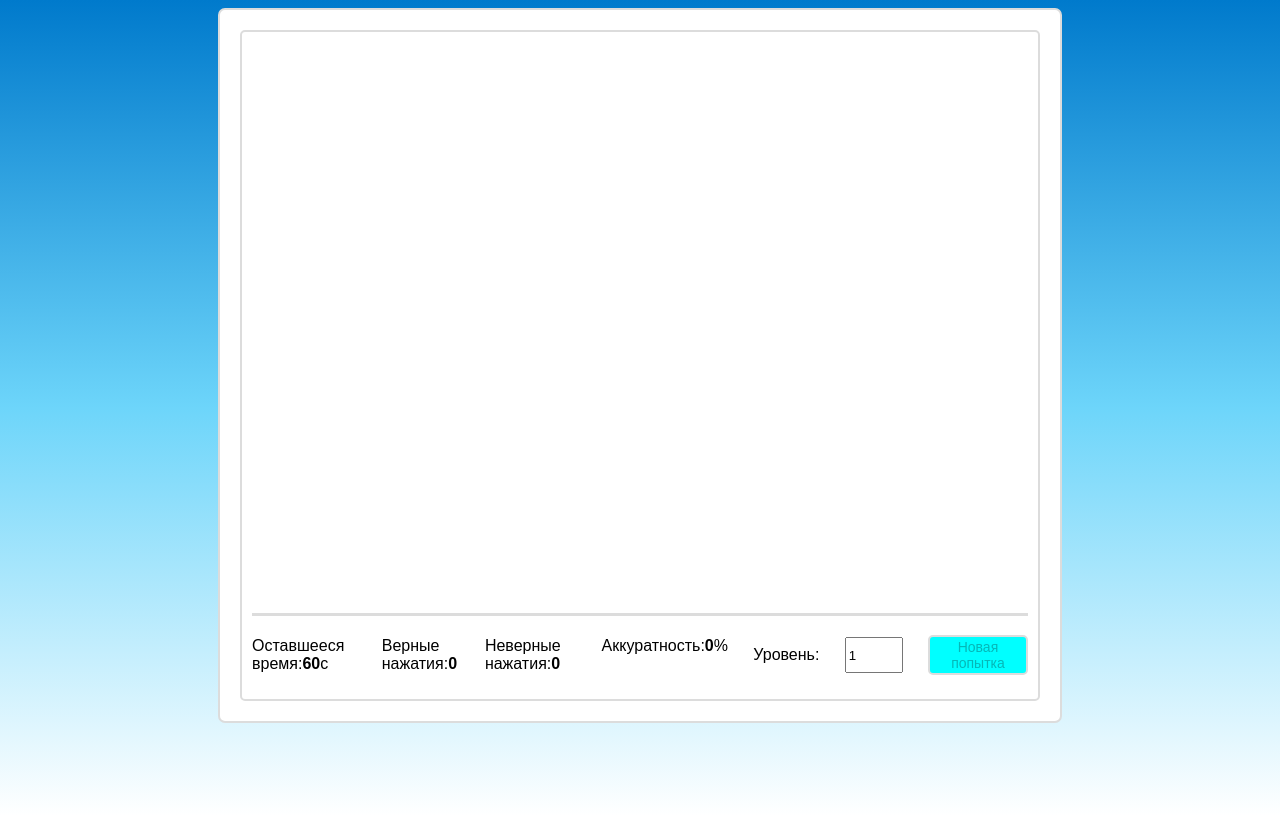
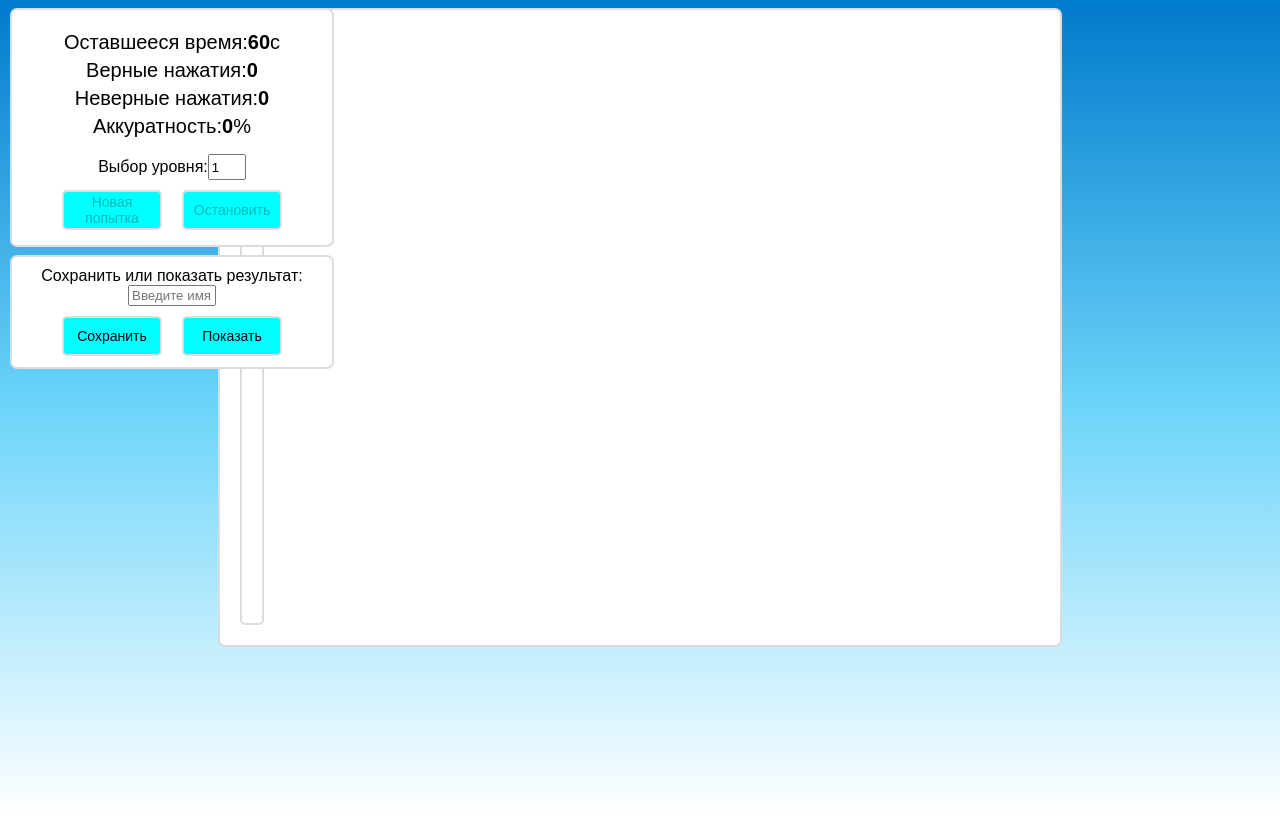
Before and after one commit to dendy01/printSpeed, a website built with webpack: page public/index.html in a window 1280 px wide. Built offline with nearby package versions, Linux system fonts and the light colour scheme; no server answers.

Commit message:
update code

```diff
--- a/bin/displayTyping.js
+++ b/bin/displayTyping.js
@@ -6,7 +6,9 @@ class DisplayTyping {
     this.errorCharacters = body.querySelector('.error b');
     this.precisionClicks = body.querySelector('.precision b');
     this.levelTestPrint = body.querySelector('.level');
-    this.btn = body.querySelector('.btn');
+    this.btnStart = body.querySelector('.btnStart');
+    this.btnStop = body.querySelector('.btnStop');
+    this.inputNameUser = body.querySelector('.inputNameUser');
     this.reset();
   }
 
@@ -44,7 +46,11 @@ class DisplayTyping {
   }
 
   setNeatClicks() {
-    this.precisionClicks.innerText = ((this.correctClick * 100) / (this.correctClick + this.incorrectClick)).toFixed(2);
+    if (this.correctClick === 0 && this.correctClick === 0) {
+      this.precisionClicks.innerText = 0;
+    } else {
+      this.precisionClicks.innerText = ((this.correctClick * 100) / (this.correctClick + this.incorrectClick)).toFixed(2);
+    }
   }
 
   reset() {
@@ -56,6 +62,7 @@ class DisplayTyping {
     this.correctCharacters.innerText = 0;
     this.errorCharacters.innerText = 0;
     this.precisionClicks.innerText = 0;
+    this.inputNameUser.value = '';
   }
 
   get LevelTestPrint() {
--- a/bin/initTest.js
+++ b/bin/initTest.js
@@ -1,7 +1,7 @@
 import { PrintTextBuilder } from "../bin/printTextBuilder";
 import { LoremApi } from "../bin/loremApi";
 import { DisplayTyping } from './displayTyping.js';
-import { run ,timer } from '../bin/runTest.js';
+import { run ,timer } from './runTest.js';
 import { renderHTML } from "../src/utils.js";
 
 renderHTML();
@@ -15,9 +15,11 @@ async function initTest() {
 
   const loremApi = new LoremApi(5, displayTyping.LevelTestPrint);
 
-  displayTyping.btn.disabled = true;
+  displayTyping.btnStart.disabled = true;
+  displayTyping.btnStop.disabled = true;
   const lorem = await loremApi.text();
-  displayTyping.btn.disabled = false;
+  displayTyping.btnStart.disabled = false;
+  displayTyping.btnStop.disabled = false;
   displayTyping.levelTestPrint.blur();
 
   const printTextBuilder = new PrintTextBuilder(lorem, printText);
--- a/bin/loremApi.js
+++ b/bin/loremApi.js
@@ -2,7 +2,6 @@ import { random } from "../src/utils";
 
 export class LoremApi {
   constructor(paras = 3, level) {
-    console.log(level);
     this.paras = paras;
     this.type = 'all-meat';
     this.startWithLorem = 1;
--- a/bin/runTest.js
+++ b/bin/runTest.js
@@ -6,7 +6,7 @@ let timer;
 export const run = () => {
   const time = document.body.querySelector('.time>span b');
 
-  displayTyping.btn.addEventListener('mousedown', e => e.preventDefault());
+  displayTyping.btnStart.addEventListener('mousedown', e => e.preventDefault());
   document.removeEventListener('keydown', run);
   document.addEventListener('keydown', keyDown);
 
--- a/src/index.js
+++ b/src/index.js
@@ -1,8 +1,42 @@
 import '../style/style.scss';
-import { initTest } from '../bin/initTest.js';
+import { displayTyping, initTest } from '../bin/initTest.js';
+import { run ,timer } from '../bin/runTest.js';
+import { keyDown } from '../bin/checkKeyDown.js';
 
-const btn = document.body.querySelector('.btn');
+const btnStart = document.body.querySelector('.btnStart');
+const btnStop = document.body.querySelector('.btnStop');
+const btnSaveResult = document.body.querySelector('.btnSaveResult');
+const btnShowResult = document.body.querySelector('.btnShowResult');
+const inputNameUser = document.body.querySelector('.inputNameUser');
 
 await initTest();
 
-btn.addEventListener('click', initTest);
+btnStart.addEventListener('click', initTest);
+
+btnStop.addEventListener('click', () => {
+  clearInterval(timer);
+  document.removeEventListener('keydown', run);
+  document.removeEventListener('keydown', keyDown);
+  displayTyping.setNeatClicks();
+});
+
+btnSaveResult.addEventListener('click', () => {
+  const nameUser = document.body.querySelector('.inputNameUser').value;
+
+  localStorage.setItem(nameUser, displayTyping.precisionClicks.innerText);
+  displayTyping.inputNameUser.value = '';
+});
+
+btnShowResult.addEventListener('click', () => {
+  const nameUser = document.body.querySelector('.inputNameUser').value;
+
+  alert(`Name: ${nameUser}  Accuracy: ${localStorage.getItem(nameUser)}%`);
+  displayTyping.inputNameUser.value = '';
+});
+
+inputNameUser.addEventListener('click', () => {
+  clearInterval(timer);
+  document.removeEventListener('keydown', run);
+  document.removeEventListener('keydown', keyDown);
+  displayTyping.setNeatClicks();
+});
--- a/src/utils.js
+++ b/src/utils.js
@@ -26,10 +26,6 @@ const list = {
 const builderHTML = (list, key, parent) => {
   let elem = '';
 
-  console.log(list);
-  console.log(key);
-  console.log(parent);
-
   list[key].map((item) => {
     if (parent[key].tagName === 'UL') {
       elem = document.createElement('li');
@@ -54,18 +50,37 @@ const renderHTML = () => {
   divWrapper.className = 'wrapper';
   root.append(divWrapper);
 
-  const divContainer = document.createElement('div');
-  divContainer.className = 'container';
-  divWrapper.append(divContainer);
-
-  const divContent = document.createElement('div');
-  divContent.className = 'content';
-  divContent.append(paragraph);
-  divContainer.append(divContent);
-
   const divInfo = document.createElement('div');
   divInfo.className = 'info';
-  divContainer.append(divInfo);
+  divWrapper.append(divInfo);
+
+  const divShowResult = document.createElement('div');
+  divShowResult.className = 'showResult';
+  divWrapper.append(divShowResult);
+
+  const divShowResultForm = document.createElement('form');
+  divShowResult.append(divShowResultForm);
+
+  const labelName = document.createElement('lebal');
+  labelName.for = 'inpLevel';
+  labelName.innerText = 'Сохранить или показать результат:';
+  divShowResultForm.append(labelName);
+
+  const inputNameUser = document.createElement('input');
+  inputNameUser.className = 'inputNameUser';
+  inputNameUser.type = 'text';
+  inputNameUser.placeholder = 'Введите имя';
+  divShowResultForm.append(inputNameUser);
+
+  const btnSaveResult = document.createElement('button');
+  btnSaveResult.className = 'btnSaveResult';
+  btnSaveResult.innerText = 'Сохранить';
+  divShowResult.append(btnSaveResult);
+
+  const btnShowResult = document.createElement('button');
+  btnShowResult.className = 'btnShowResult';
+  btnShowResult.innerText = 'Показать';
+  divShowResult.append(btnShowResult);
 
   const ulInfoText = document.createElement('ul');
   ulInfoText.className = 'info-text';
@@ -75,18 +90,17 @@ const renderHTML = () => {
     info: ulInfoText
   };
 
-  console.log(parents);
-
   Object.keys(parents).forEach((key) => {
-    console.log(key);
-
     builderHTML(list, key, parents);
   });
 
+  const divForm = document.createElement('form');
+  divInfo.append(divForm);
+
   const labelLevel = document.createElement('lebal');
   labelLevel.for = 'inpLevel';
-  labelLevel.innerText = 'Уровень:';
-  divInfo.append(labelLevel);
+  labelLevel.innerText = 'Выбор уровня:';
+  divForm.append(labelLevel);
 
   const inputLevel = document.createElement('input');
   inputLevel.className = 'level';
@@ -95,12 +109,30 @@ const renderHTML = () => {
   inputLevel.max = 3;
   inputLevel.min = 1;
   inputLevel.value = 1;
-  divInfo.append(inputLevel);
+  divForm.append(inputLevel);
 
-  const btn = document.createElement('button');
-  btn.className = 'btn';
-  btn.innerText = 'Новая попытка';
-  divInfo.append(btn);
+  const divBtnContainer = document.createElement('div');
+  divBtnContainer.className = 'btnContainer';
+  divInfo.append(divBtnContainer);
+
+  const btnStart = document.createElement('button');
+  btnStart.className = 'btnStart';
+  btnStart.innerText = 'Новая попытка';
+  divBtnContainer.append(btnStart);
+
+  const btnStop = document.createElement('button');
+  btnStop.className = 'btnStop';
+  btnStop.innerText = 'Остановить';
+  divBtnContainer.append(btnStop);
+
+  const divContainer = document.createElement('div');
+  divContainer.className = 'container';
+  divWrapper.append(divContainer);
+
+  const divContent = document.createElement('div');
+  divContent.className = 'content';
+  divContent.append(paragraph);
+  divContainer.append(divContent);
 };
 
 export { random, renderHTML };
--- a/style/style.scss
+++ b/style/style.scss
@@ -11,6 +11,8 @@ body {
 }
 
 .wrapper {
+  display: flex;
+  justify-content: space-between;
   width: 800px;
   padding: 20px;
   border: 2px solid var(--bg-grey);
@@ -35,34 +37,72 @@ body {
   }
 }
 
+.info, .showResult {
+  position: absolute;
+  left: 10px;
+  top: 8px;
+  width: 300px;
+  border: 2px solid var(--bg-grey);
+  border-radius: 7px;
+  padding-top: 5px;
+  background: white;
+  padding: 10px;
+  text-align: center;
+}
+
 .info {
-  border-top: 3px solid var(--bg-grey);
-  display: flex;
-  justify-content: space-between;
-  align-items: center;
+  top: 8px;
+  height: 220px;
   padding-top: 5px;
 
-  .btn {
-    width: 100px;
-    height: 40px;
-    font-size: 14px;
-    border-radius: 5px;
-    background-color: var(--bg-aqua);
-    border: 2px solid var(--bg-grey);
+  .btnContainer {
+    margin-top: 5px;
+    display: flex;
+    justify-content: center;
+  }
+
+  .btnStop {
+    margin-left: 20px;
   }
 
   .level {
-    width: 50px;
-    height: 30px;
+    width: 30px;
+    height: 20px;
   }
 
   .info-text {
     padding: 0;
-    width: calc(100% - 300px);
-    display: flex;
-    justify-content: space-evenly;
     list-style: none;
+
+    li {
+      margin-top: 5px;
+      font-size: 20px;
+    }
   }
+}
+
+.showResult {
+  top: 255px;
+  height: 90px;
+
+  .inputNameUser {
+    width: 80px;
+  }
+
+  .btnSaveResult, .btnShowResult {
+    margin-top: 10px;
+    margin: 10px;
+  }
+}
+
+.btnStart, .btnStop, .btnSaveResult, .btnShowResult {
+  width: 100px;
+  height: 40px;
+  font-size: 14px;
+  border-radius: 5px;
+  background-color: var(--bg-aqua);
+  border: 2px solid var(--bg-grey);
+  margin-top: 5px;
 }
 
 .correct {
```
Also changed, not shown: style/style.css (added), 1 other file.
